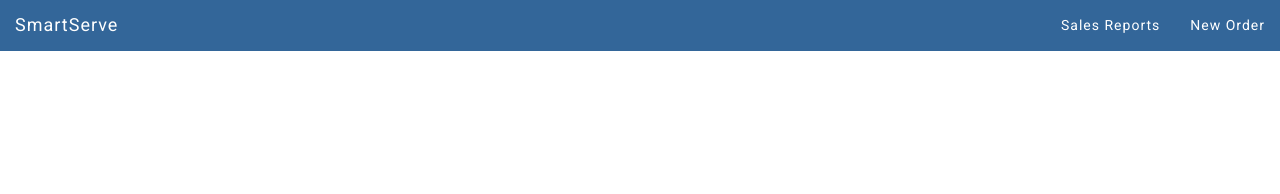
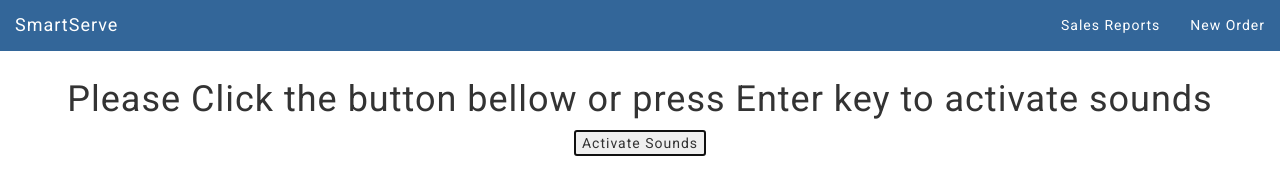
Before and after one commit to VernonVerns/lapiazza.smartservesystems, a plain HTML site: page lapiazza.smartservesystems.co.za/pages/kitchenWaiters.html in a window 1280 px wide. Drawn offline with nearby package versions, Linux system fonts and the light colour scheme; no server answers; a web font is replaced by a local one.

Commit message:
Press Enter key to activate sound on Waiter screen

```diff
--- a/lapiazza.smartservesystems.co.za/model/functions.js
+++ b/lapiazza.smartservesystems.co.za/model/functions.js
@@ -906,6 +906,8 @@ function addItemsKitchen(parent, items, dates){
 =======================================*/
 function activateWaiters(){
 	$('#odering_tables').hide();
+	$('#activate_sound_btn').focus();
+
 	$('#activate_sound_btn').on('click', function(){
 		$('#activate_sound_div').hide();
 		$('#odering_tables').show();
--- a/lapiazza.smartservesystems.co.za/pages/kitchenWaiters.html
+++ b/lapiazza.smartservesystems.co.za/pages/kitchenWaiters.html
@@ -36,8 +36,8 @@
     </div>
 
     <section id="kitchen_orders">
-        <div id="activate_sound_div" style="width: 100%; text-align: center; display: none;">
-            <h1>Please Click the button bellow to activate sounds</h1>
+        <div id="activate_sound_div" style="width: 100%; text-align: center;">
+            <h1>Please Click the button bellow or press Enter key to activate sounds</h1>
             <button id="activate_sound_btn">Activate Sounds</button>
         </div>
         <section id="odering_tables">
```
